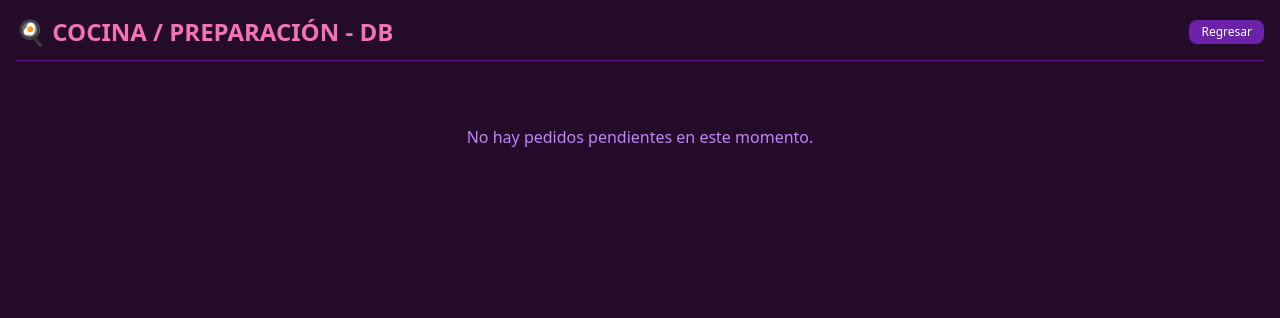
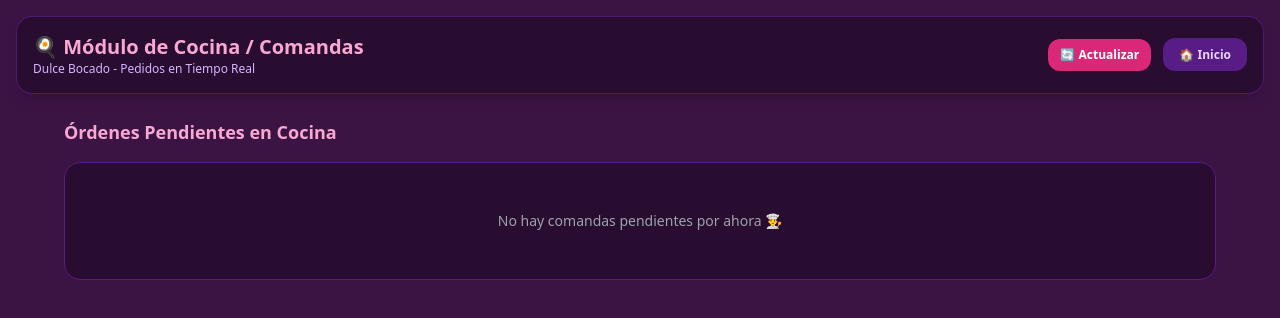
Before and after one commit to DarquetAlexis/db-pos-ap, a plain HTML site: page cocina.html in a window 1280 px wide. Drawn offline with nearby package versions, Linux system fonts and the light colour scheme.

Commit message:
Update cocina.html

```diff
--- a/cocina.html
+++ b/cocina.html
@@ -3,45 +3,81 @@
 <head>
     <meta charset="UTF-8">
     <meta name="viewport" content="width=device-width, initial-scale=1.0">
-    <title>DB - Comandas Cocina</title>
+    <title>DULCE BOCADO - Módulo Cocina (Comandas)</title>
     <script src="https://cdn.tailwindcss.com"></script>
-    <style>.bg-morado-uva { background-color: #240b2a; }</style>
+    <link rel="stylesheet" href="https://cdnjs.cloudflare.com/ajax/libs/animate.css/4.1.1/animate.min.css"/>
+    <style>
+        .bg-morado-uva { background-color: #3b1443; }
+        .bg-dark-overlay { background-color: rgba(41, 13, 47, 0.90); backdrop-filter: blur(5px); }
+    </style>
 </head>
-<body class="bg-morado-uva text-white min-h-screen p-4">
-    <header class="flex justify-between items-center mb-6 border-b border-purple-900 pb-3">
-        <h1 class="text-2xl font-black text-pink-400">🍳 COCINA / PREPARACIÓN - DB</h1>
-        <a href="index.html" class="bg-purple-800 px-3 py-1 rounded-lg text-xs">Regresar</a>
+<body class="bg-morado-uva text-white min-h-screen flex flex-col p-4">
+
+    <!-- ENCABEZADO -->
+    <header class="flex justify-between items-center mb-6 bg-dark-overlay p-4 rounded-2xl border border-purple-900/80 shadow-lg">
+        <div>
+            <h1 class="text-xl font-black text-pink-300">🍳 Módulo de Cocina / Comandas</h1>
+            <p class="text-xs text-purple-300">Dulce Bocado - Pedidos en Tiempo Real</p>
+        </div>
+        <div class="space-x-2">
+            <button onclick="cargarOrdenes()" class="bg-pink-600 hover:bg-pink-500 text-white px-3 py-2 rounded-xl text-xs font-bold transition">
+                🔄 Actualizar
+            </button>
+            <a href="index.html" class="bg-purple-900 hover:bg-purple-800 text-purple-200 px-4 py-2 rounded-xl text-xs font-bold transition">
+                🏠 Inicio
+            </a>
+        </div>
     </header>
 
-    <div id="contenedor-comandas" class="grid grid-cols-1 md:grid-cols-3 gap-4">
+    <!-- CONTENEDOR DE COMANDAS -->
+    <div class="max-w-6xl mx-auto w-full">
+        <h2 class="text-lg font-bold text-pink-300 mb-4">Órdenes Pendientes en Cocina</h2>
+        <div id="comandas-container" class="grid grid-cols-1 md:grid-cols-2 lg:grid-cols-3 gap-4">
+            <!-- Se cargan dinámicamente -->
+        </div>
     </div>
 
+    <!-- SCRIPT DE COCINA -->
     <script>
-        function cargarComandas() {
+        function cargarOrdenes() {
+            const container = document.getElementById('comandas-container');
             let orders = JSON.parse(localStorage.getItem("db_orders")) || [];
-            let contenedor = document.getElementById("contenedor-comandas");
-            contenedor.innerHTML = "";
 
+            // Filtrar solo las pendientes
             let pendientes = orders.filter(o => o.estado === "pendiente");
 
             if (pendientes.length === 0) {
-                contenedor.innerHTML = `<p class="text-purple-400 col-span-3 text-center py-10">No hay pedidos pendientes en este momento.</p>`;
+                container.innerHTML = `
+                    <div class="col-span-full text-center py-12 bg-dark-overlay rounded-2xl border border-purple-900">
+                        <p class="text-gray-400 text-sm">No hay comandas pendientes por ahora 👨‍🍳</p>
+                    </div>
+                `;
                 return;
             }
 
-            pendientes.forEach(order => {
-                let itemsHtml = order.items.map(i => `<li class="text-sm">• ${i.name}</li>`).join("");
-                contenedor.innerHTML += `
-                    <div class="bg-purple-950 border border-purple-600/40 rounded-xl p-4 shadow-xl flex flex-col justify-between">
+            container.innerHTML = '';
+            pendientes.forEach(orden => {
+                let itemsHtml = '';
+                orden.items.forEach(item => {
+                    itemsHtml += `<li class="text-xs py-1 border-b border-purple-900/50 flex justify-between">
+                        <span>• ${item.name}</span>
+                    </li>`;
+                });
+
+                container.innerHTML += `
+                    <div class="bg-dark-overlay p-4 rounded-2xl border border-pink-500/30 shadow-xl flex flex-col justify-between animate__animated animate__fadeIn">
                         <div>
-                            <div class="flex justify-between items-center mb-3">
-                                <span class="font-black text-pink-300 text-lg">Orden #${order.id}</span>
-                                <span class="text-xs text-gray-400">${order.tiempo}</span>
+                            <div class="flex justify-between items-center mb-2 pb-2 border-b border-purple-900">
+                                <h3 class="font-black text-pink-300 text-sm">👤 ${orden.cliente}</h3>
+                                <span class="text-[10px] bg-purple-900 text-purple-200 px-2 py-0.5 rounded-full">${orden.tiempo}</span>
                             </div>
-                            <ul class="space-y-1 mb-4 text-purple-100">${itemsHtml}</ul>
+                            <p class="text-[11px] text-purple-400 mb-2">Folio: #${orden.id}</p>
+                            <ul class="space-y-1 mb-4">
+                                ${itemsHtml}
+                            </ul>
                         </div>
-                        <button onclick="completarOrden('${order.id}')" class="w-full bg-green-600 hover:bg-green-500 font-bold py-2 rounded-lg text-sm transition">
-                            Marcar como Listo ✔
+                        <button onclick="completarOrden('${orden.id}')" class="w-full bg-green-600 hover:bg-green-500 text-white font-bold py-2 rounded-xl text-xs transition shadow-md">
+                            ✅ Marcar como Lista
                         </button>
                     </div>
                 `;
@@ -51,15 +87,20 @@
         function completarOrden(id) {
             let orders = JSON.parse(localStorage.getItem("db_orders")) || [];
             orders = orders.map(o => {
-                if(o.id === id) o.estado = "completado";
+                if (o.id === id) {
+                    o.estado = "completada";
+                }
                 return o;
             });
             localStorage.setItem("db_orders", JSON.stringify(orders));
-            cargarComandas();
+            cargarOrdenes();
         }
 
-        setInterval(cargarComandas, 2000);
-        cargarComandas();
+        // Cargar al abrir y actualizar automáticamente cada 3 segundos
+        window.onload = () => {
+            cargarOrdenes();
+            setInterval(cargarOrdenes, 3000);
+        };
     </script>
 </body>
 </html>
```
